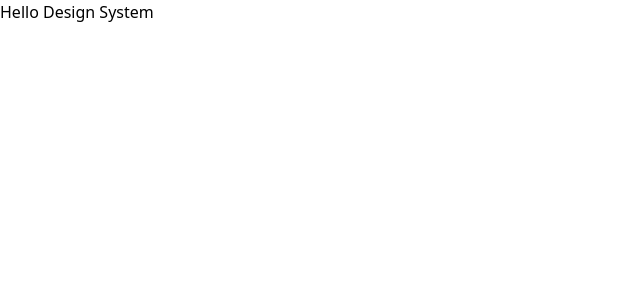
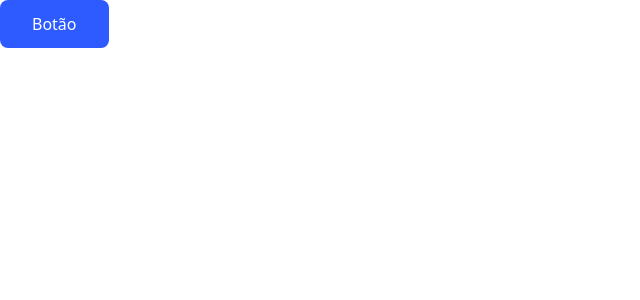
Before and after one commit to GabrielVeroneze/alfabit-design-system-tailwind, a Next.js app: page / in a window 1280 px wide. Shown: the top 300 px of the page, without its empty margins (0-640 px from the left). Built offline with nearby package versions, Linux system fonts and the light colour scheme.

Commit message:
✨ feat: integra componente Button no App
Atualiza o componente App para utilizar o novo componente Button em vez do texto estático.
Importa o Button de '@/components/Button' e o renderiza com o rótulo "Botão".

```diff
--- a/app/page.tsx
+++ b/app/page.tsx
@@ -1,7 +1,7 @@
+import Button from '@/components/Button'
+
 const App = () => {
-    return (
-        <h1>Hello Design System</h1>
-    )
+    return <Button>Botão</Button>
 }
 
 export default App
```
